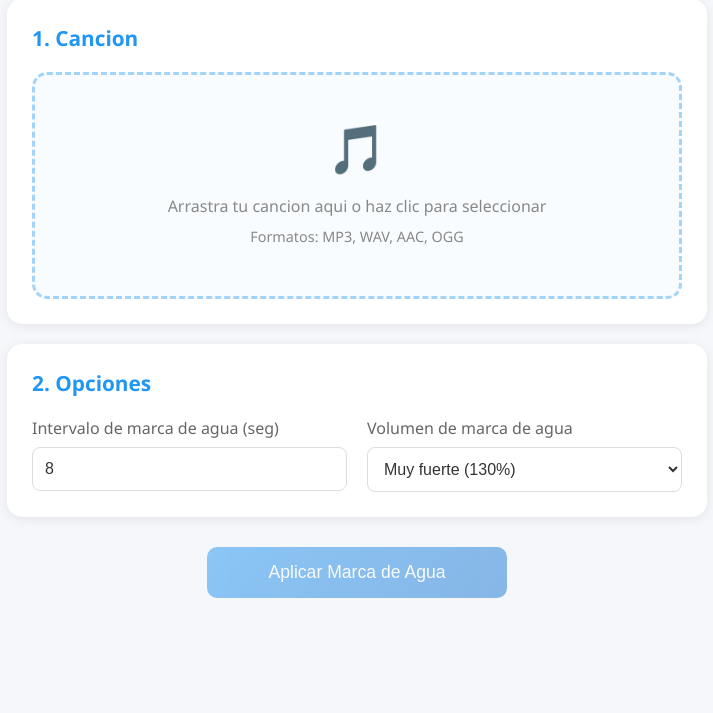
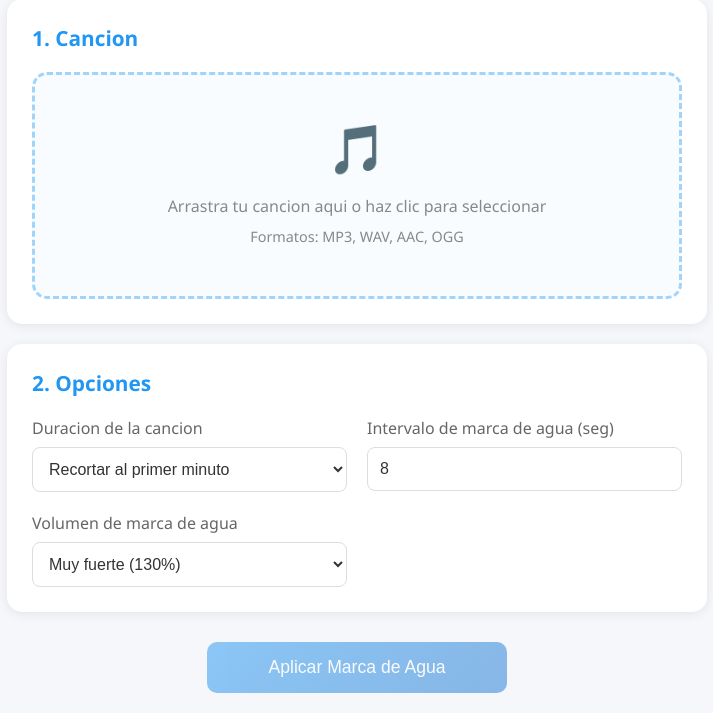
Before and after one commit to juanstn1990/video_maker, a Flask app: page /watermark in a window 1280 px wide. Shown: the part 309-1022 px from the top of the page, without its empty margins (283-996 px from the left). Before the commit the page ends 907 px from the top, so only its background shows below. Run offline with Flask 3, Linux system fonts and the light colour scheme; parts of the project's set-up code (start-up, migrations or seed data) failed here and were passed over.

Commit message:
duracion

```diff
--- a/app.py
+++ b/app.py
@@ -1160,6 +1160,7 @@ def watermark_upload():
 
     interval = int(request.form.get('interval', 10))
     volume = float(request.form.get('volume', 0.3))
+    trim = int(request.form.get('trim', 60))
 
     job_id = str(uuid.uuid4())
     job_folder = UPLOAD_FOLDER / f'wm_{job_id}'
@@ -1182,7 +1183,7 @@ def watermark_upload():
 
     thread = threading.Thread(
         target=process_watermark,
-        args=(job_id, input_path, output_path, interval, volume)
+        args=(job_id, input_path, output_path, interval, volume, trim)
     )
     thread.start()
 
@@ -1190,7 +1191,7 @@ def watermark_upload():
 
 
 def process_watermark(job_id: str, input_path: str, output_path: str,
-                      interval: int, volume: float):
+                      interval: int, volume: float, trim: int = 60):
     """Mezcla la marca de agua en la canción cada N segundos."""
     try:
         watermark_jobs[job_id]['message'] = 'Obteniendo duración del audio...'
@@ -1205,9 +1206,9 @@ def process_watermark(job_id: str, input_path: str, output_path: str,
         )
         duration = float(result.stdout.strip())
 
-        # Recortar la canción al primer minuto
-        max_duration = 60.0
-        if duration > max_duration:
+        # Recortar la canción si se especificó un límite
+        max_duration = float(trim) if trim > 0 else 0
+        if max_duration > 0 and duration > max_duration:
             watermark_jobs[job_id]['message'] = 'Recortando al primer minuto...'
             watermark_jobs[job_id]['progress'] = 20
             trimmed_path = input_path.rsplit('.', 1)[0] + '_trimmed.' + input_path.rsplit('.', 1)[1]
--- a/templates/watermark.html
+++ b/templates/watermark.html
@@ -302,6 +302,13 @@
             <h2>2. Opciones</h2>
             <div class="options-grid">
                 <div class="option-group">
+                    <label for="trimMode">Duracion de la cancion</label>
+                    <select id="trimMode">
+                        <option value="60" selected>Recortar al primer minuto</option>
+                        <option value="0">Cancion completa</option>
+                    </select>
+                </div>
+                <div class="option-group">
                     <label for="interval">Intervalo de marca de agua (seg)</label>
                     <input type="number" id="interval" value="8" min="3" max="120" step="1">
                 </div>
@@ -406,6 +413,7 @@
             formData.append('audio', audioFile);
             formData.append('interval', document.getElementById('interval').value);
             formData.append('volume', document.getElementById('volume').value);
+            formData.append('trim', document.getElementById('trimMode').value);
 
             progressSection.classList.add('active');
             progressSection.classList.add('processing');
```
